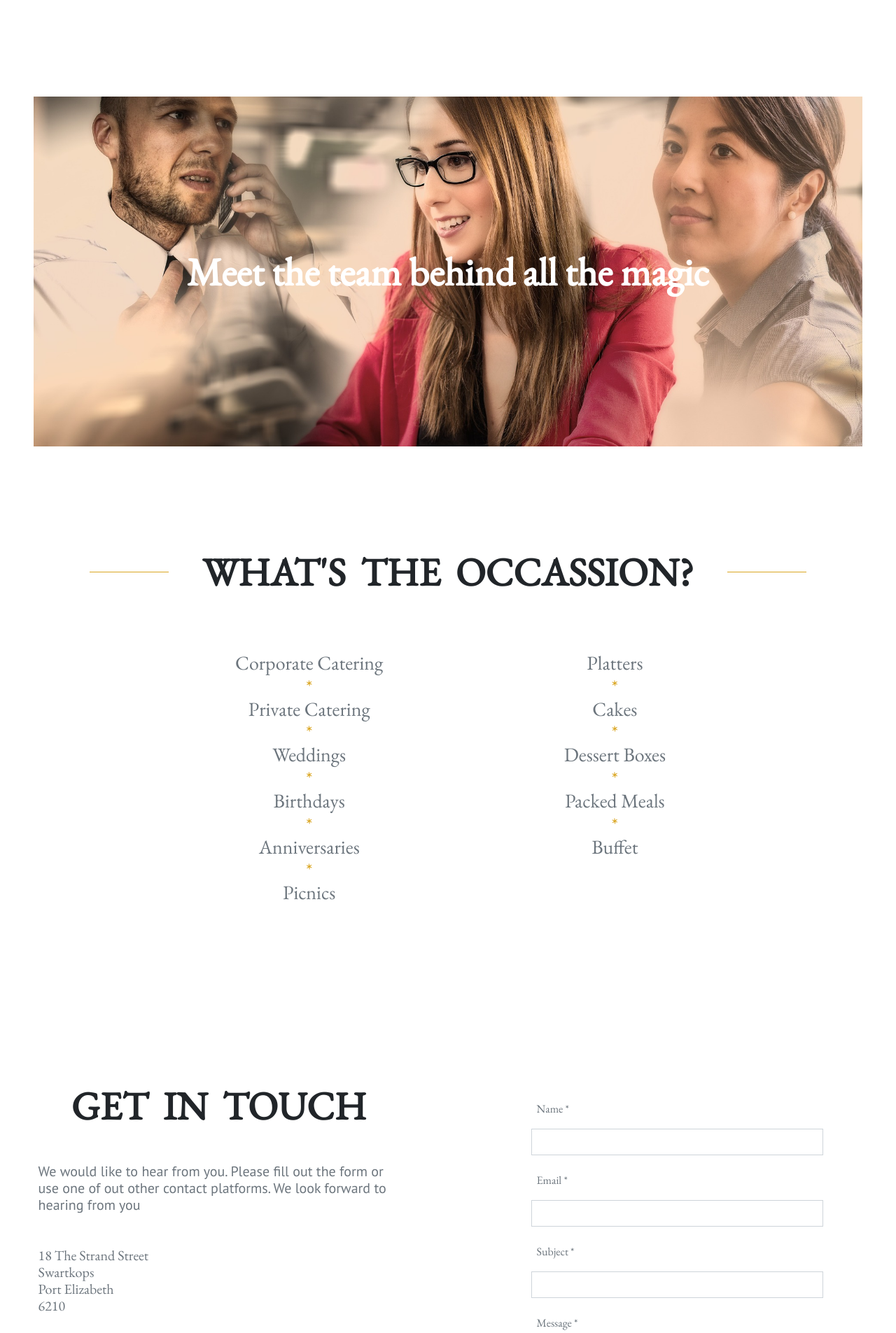
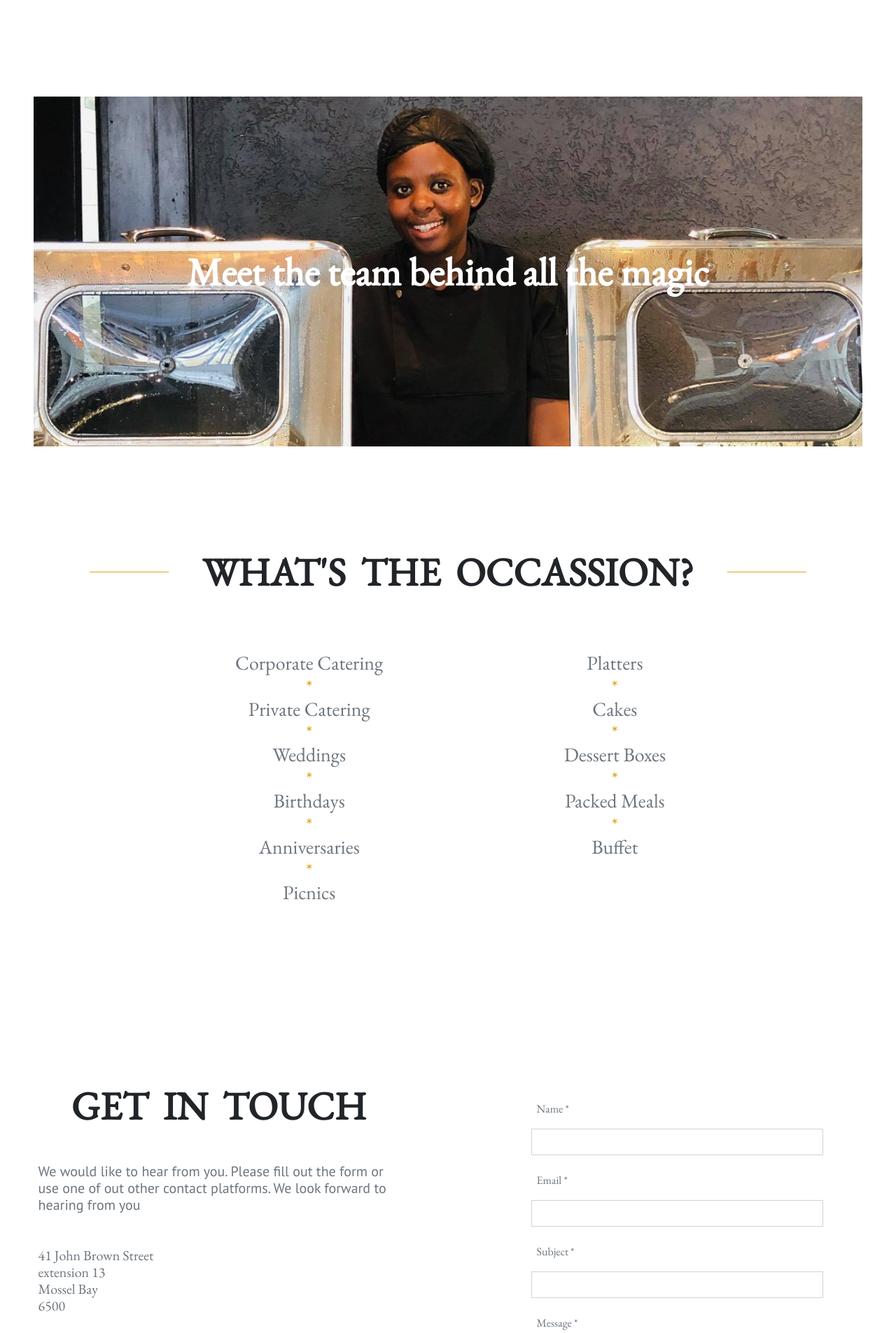
Before and after one commit to Xcose/foodie, a React (Create React App) app: page /#/ in a window 1280 px wide. Shown: the part 1500-3405 px from the top of the page at 70% size. Built offline with nearby package versions, Linux system fonts and the light colour scheme.

Commit message:
team and contact us address section update

```diff
--- a/src/Components/ContactUs.jsx
+++ b/src/Components/ContactUs.jsx
@@ -83,13 +83,13 @@ function ContactUs() {
 							from you
 						</p>
 						<address className="lead text-muted mt-5">
-							18 The Strand Street
+							41 John Brown Street
 							<br />
-							Swartkops
+							extension 13
 							<br />
-							Port Elizabeth
+							Mossel Bay
 							<br />
-							6210
+							6500
 							<br />
 							<br />
 							(073) 694 3166
--- a/src/Components/Teams.jsx
+++ b/src/Components/Teams.jsx
@@ -12,7 +12,7 @@ import {
 } from "reactstrap";
 import John from "../Images/happy.jpg";
 import Jane from "../Images/woman.jpg";
-import BGI from "../Images/businessman.jpg";
+import BGI from "../Images/ChefL.jpg";
 
 const Teams = () => {
 	return (
@@ -21,7 +21,8 @@ const Teams = () => {
 			id="team"
 			style={{
 				minHeight: "500px",
-				background: `url(${BGI})  no-repeat center top`,
+				background: `url(${BGI})  no-repeat center`,
+				backgroundPosition: "50% 13%",
 				backgroundSize: "cover",
 			}}
 		>
```
Also changed, not shown: src/Images/ChefL.jpg (added).
